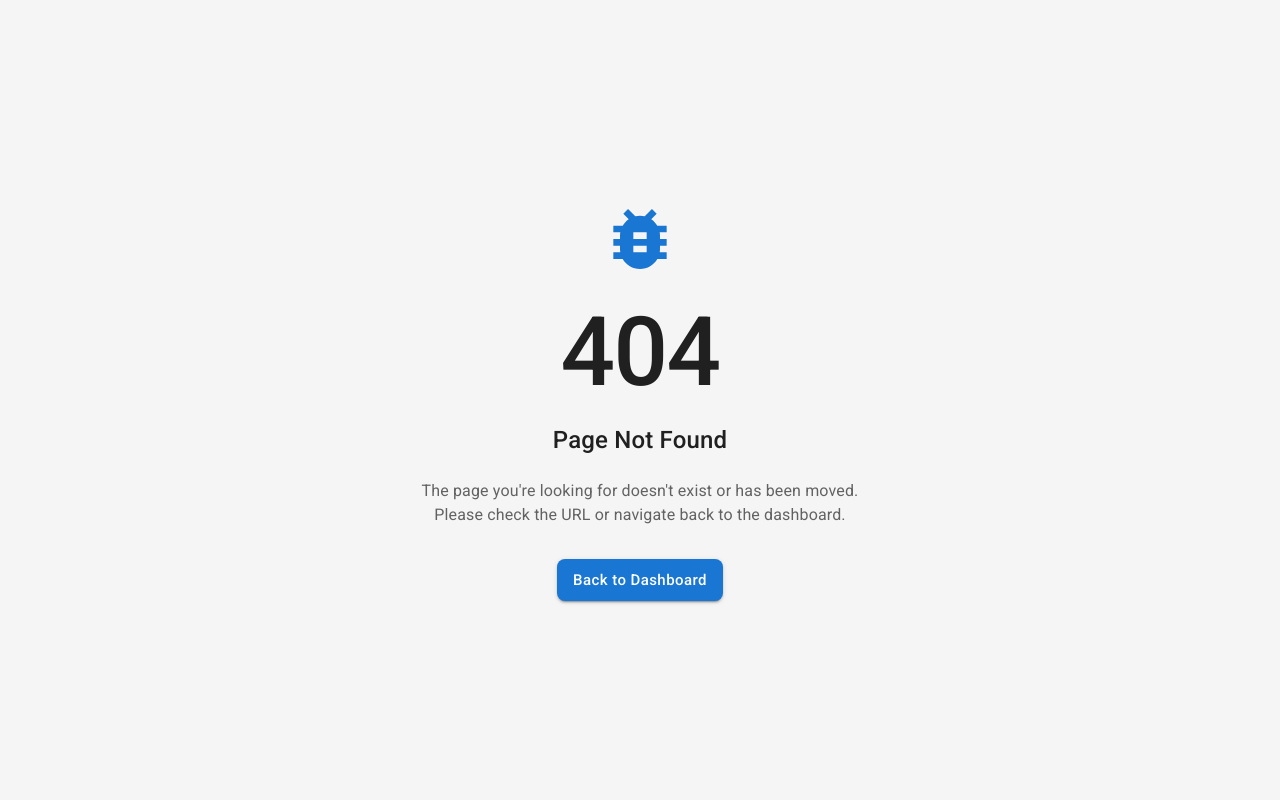
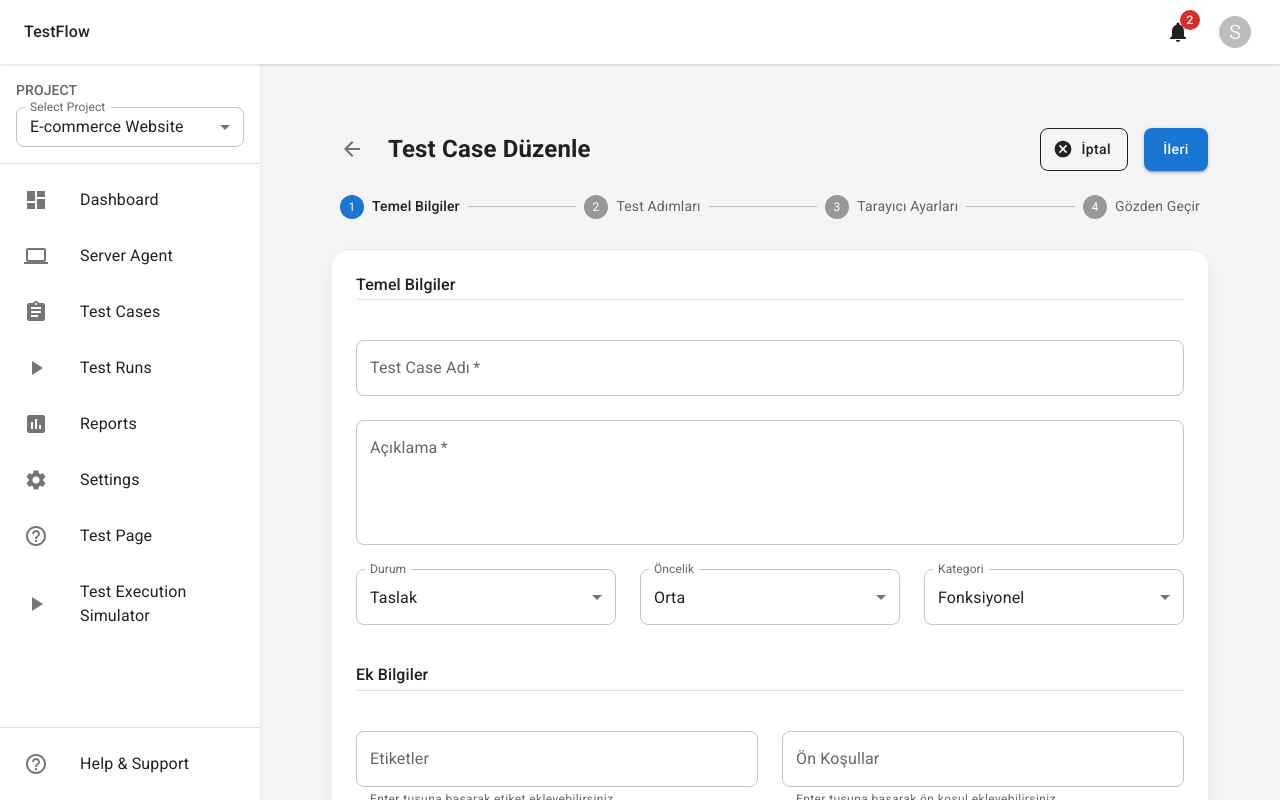
Before and after one commit to hakanngul/test-managment-ui, a React (Vite) app: page /test-cases/edit/1 in a window 1280 px wide. Before the commit this address had no page. Built offline with nearby package versions, Linux system fonts and the light colour scheme; sample sign-in values are in the browser's storage.

Commit message:
feat: Add edit functionality for test cases in NewTestCase component

```diff
--- a/src/App.tsx
+++ b/src/App.tsx
@@ -33,6 +33,7 @@ function App() {
                   <Route path="test-cases" element={<TestCases />} />
                   <Route path="test-cases/new" element={<NewTestCase />} />
                   <Route path="test-cases/:id" element={<TestCaseDetails />} />
+                  <Route path="test-cases/edit/:id" element={<NewTestCase />} />
                 </Route>
                 <Route path="*" element={<NotFound />} />
               </Routes>
--- a/src/components/test-case-details/TestAttachments.tsx
+++ b/src/components/test-case-details/TestAttachments.tsx
@@ -2,19 +2,13 @@ import React, { useState, useEffect } from 'react';
 import {
   Box,
   Typography,
-  Grid,
   Card,
-  CardContent,
-  CardMedia,
-  CardActionArea,
   IconButton,
   Button,
   Dialog,
   DialogTitle,
   DialogContent,
   LinearProgress,
-  Chip,
-  Divider,
   List,
   ListItem,
   ListItemIcon,
--- a/src/pages/NewTestCase.tsx
+++ b/src/pages/NewTestCase.tsx
@@ -1,5 +1,5 @@
-import React, { useState } from 'react';
-import { useNavigate } from 'react-router-dom';
+import React, { useState, useEffect } from 'react';
+import { useNavigate, useParams } from 'react-router-dom';
 import {
   Container,
   Box,
@@ -49,9 +49,13 @@ import {
 } from '../components/test-cases';
 import { testRunnerService, TestRunRequest, TestRunResponse } from '../services/TestRunnerService';
 import { BrowserType } from '../models/enums/TestEnums';
+import { mockTestCases } from '../mock/testCasesMock';
 
 const NewTestCase: React.FC = () => {
   const navigate = useNavigate();
+  const { id } = useParams<{ id: string }>();
+  const [isEditMode, setIsEditMode] = useState(false);
+  const [isLoading, setIsLoading] = useState(false);
 
   // Adım yönetimi
   const [activeStep, setActiveStep] = useState(0);
@@ -176,6 +180,47 @@ const NewTestCase: React.FC = () => {
       return;
     }
 
+    if (isEditMode) {
+      // Test case'i güncelle
+      const updatedTestCase: TestCase = {
+        id: id!, // id parametresi kesinlikle var (isEditMode true olduğu için)
+        name,
+        description,
+        status,
+        priority,
+        category,
+        tags,
+        createdBy: 'Hakan Gül', // Gerçek uygulamada oturum açmış kullanıcıdan alınacak
+        createdAt: new Date(), // Gerçek uygulamada mevcut createdAt değeri korunacak
+        updatedAt: new Date(),
+        browser: browserSettings.browser,
+        environment,
+        automated,
+        prerequisites,
+        projectId: 'proj-001', // Gerçek uygulamada mevcut projectId değeri korunacak
+        steps: testSteps.map(step => ({
+          id: step.id,
+          description: step.description,
+          action: step.action,
+          selector: step.selector,
+          value: step.value,
+          order: step.order
+        }))
+      };
+
+      // Gerçek uygulamada burada API çağrısı yapılacak
+      console.log('Test case güncelleniyor:', updatedTestCase);
+
+      // Başarı mesajını göster
+      setSnackbarMessage('Test case başarıyla güncellendi!');
+      setShowSnackbar(true);
+      setShowSuccessAlert(true);
+
+      // 2 saniye sonra test case detay sayfasına yönlendir
+      setTimeout(() => {
+        navigate(`/test-cases/${id}`);
+      }, 2000);
+    } else {
       // Yeni test case oluştur
       const newTestCase: Omit<TestCase, 'id'> = {
         name,
@@ -192,19 +237,29 @@ const NewTestCase: React.FC = () => {
         automated,
         prerequisites,
         projectId: 'proj-001', // Gerçek uygulamada seçilen projeden alınacak
-      steps: []
+        steps: testSteps.map(step => ({
+          id: step.id,
+          description: step.description,
+          action: step.action,
+          selector: step.selector,
+          value: step.value,
+          order: step.order
+        }))
       };
 
       // Gerçek uygulamada burada API çağrısı yapılacak
       console.log('Yeni test case oluşturuluyor:', newTestCase);
 
       // Başarı mesajını göster
+      setSnackbarMessage('Test case başarıyla oluşturuldu!');
+      setShowSnackbar(true);
       setShowSuccessAlert(true);
 
       // 2 saniye sonra test cases sayfasına yönlendir
       setTimeout(() => {
         navigate('/test-cases');
       }, 2000);
+    }
   };
 
   // Test çalıştırma işlemi
@@ -287,6 +342,57 @@ const NewTestCase: React.FC = () => {
   const handleCloseSnackbar = () => {
     setShowSnackbar(false);
   };
+
+  // Mevcut test case verilerini yükle
+  useEffect(() => {
+    if (id) {
+      setIsEditMode(true);
+      setIsLoading(true);
+
+      // Gerçek uygulamada burada API çağrısı yapılacak
+      setTimeout(() => {
+        const testCase = mockTestCases.find(tc => tc.id === id);
+
+        if (testCase) {
+          // Temel bilgileri doldur
+          setName(testCase.name);
+          setDescription(testCase.description);
+          setStatus(testCase.status);
+          setPriority(testCase.priority);
+          setCategory(testCase.category);
+          setTags(testCase.tags || []);
+          setEnvironment(testCase.environment || 'Development');
+          setAutomated(testCase.automated);
+          setPrerequisites(testCase.prerequisites || []);
+
+          // Test adımlarını doldur
+          if (testCase.steps && testCase.steps.length > 0) {
+            // Test adımlarını TestStep formatına dönüştür
+            const formattedSteps: TestStep[] = testCase.steps.map((step, index) => ({
+              id: step.id || `step-${index}`,
+              action: step.action as TestStepActionType || TestStepActionType.NAVIGATE,
+              description: step.description,
+              selector: step.selector,
+              value: step.value,
+              order: step.order || index + 1
+            }));
+
+            setTestSteps(formattedSteps);
+          }
+
+          // Tarayıcı ayarlarını doldur
+          if (testCase.browser) {
+            setBrowserSettings(prev => ({
+              ...prev,
+              browser: testCase.browser as BrowserType
+            }));
+          }
+        }
+
+        setIsLoading(false);
+      }, 500);
+    }
+  }, [id]);
 
   // Öncelik adını formatla
   const formatPriority = (priority: TestCasePriority): string => {
@@ -690,7 +796,7 @@ const NewTestCase: React.FC = () => {
               </IconButton>
             </Tooltip>
             <Typography variant="h4" component="h1" sx={{ fontWeight: 600 }}>
-              Yeni Test Case Oluştur
+              {isEditMode ? 'Test Case Düzenle' : 'Yeni Test Case Oluştur'}
             </Typography>
           </Box>
 
@@ -742,7 +848,9 @@ const NewTestCase: React.FC = () => {
             sx={{ mb: 3 }}
             onClose={() => setShowSuccessAlert(false)}
           >
-            Test case başarıyla oluşturuldu! Test Cases sayfasına yönlendiriliyorsunuz...
+            {isEditMode
+              ? 'Test case başarıyla güncellendi! Test Case detay sayfasına yönlendiriliyorsunuz...'
+              : 'Test case başarıyla oluşturuldu! Test Cases sayfasına yönlendiriliyorsunuz...'}
           </Alert>
         )}
 
```
Lines whose indentation alone changed are shown as unchanged.
